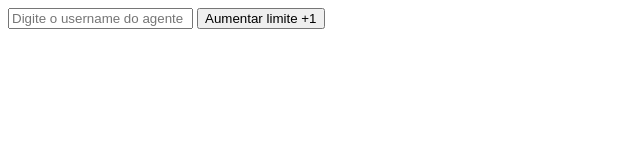
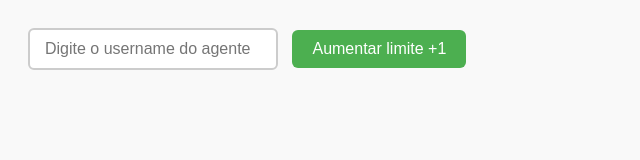
Before and after one commit to leoromano-dev/rocketbtn, a plain HTML site: page index.html in a window 1280 px wide. Shown: the whole page, without its empty margins (0-640 px from the left). Drawn offline with Linux system fonts and the light colour scheme.

Commit message:
Update syle index.html

```diff
--- a/index.html
+++ b/index.html
@@ -1,3 +1,47 @@
+<style>
+  body {
+    font-family: Arial, sans-serif;
+    padding: 20px;
+    background: #f9f9f9;
+  }
+
+  #usernameInput {
+    padding: 10px 15px;
+    font-size: 16px;
+    border: 2px solid #ccc;
+    border-radius: 6px;
+    width: 250px;
+    transition: border-color 0.3s;
+    margin-right: 10px;
+  }
+
+  #usernameInput:focus {
+    outline: none;
+    border-color: #4CAF50; /* verde */
+    box-shadow: 0 0 5px #4CAF50AA;
+  }
+
+  #increaseLimitBtn {
+    padding: 10px 20px;
+    font-size: 16px;
+    background-color: #4CAF50; /* verde */
+    color: white;
+    border: none;
+    border-radius: 6px;
+    cursor: pointer;
+    transition: background-color 0.3s;
+  }
+
+  #increaseLimitBtn:disabled {
+    background-color: #8BCF8C;
+    cursor: not-allowed;
+  }
+
+  #increaseLimitBtn:hover:not(:disabled) {
+    background-color: #45a049;
+  }
+</style>
+
 <input type="text" id="usernameInput" placeholder="Digite o username do agente">
 <button id="increaseLimitBtn">Aumentar limite +1</button>
 
```
